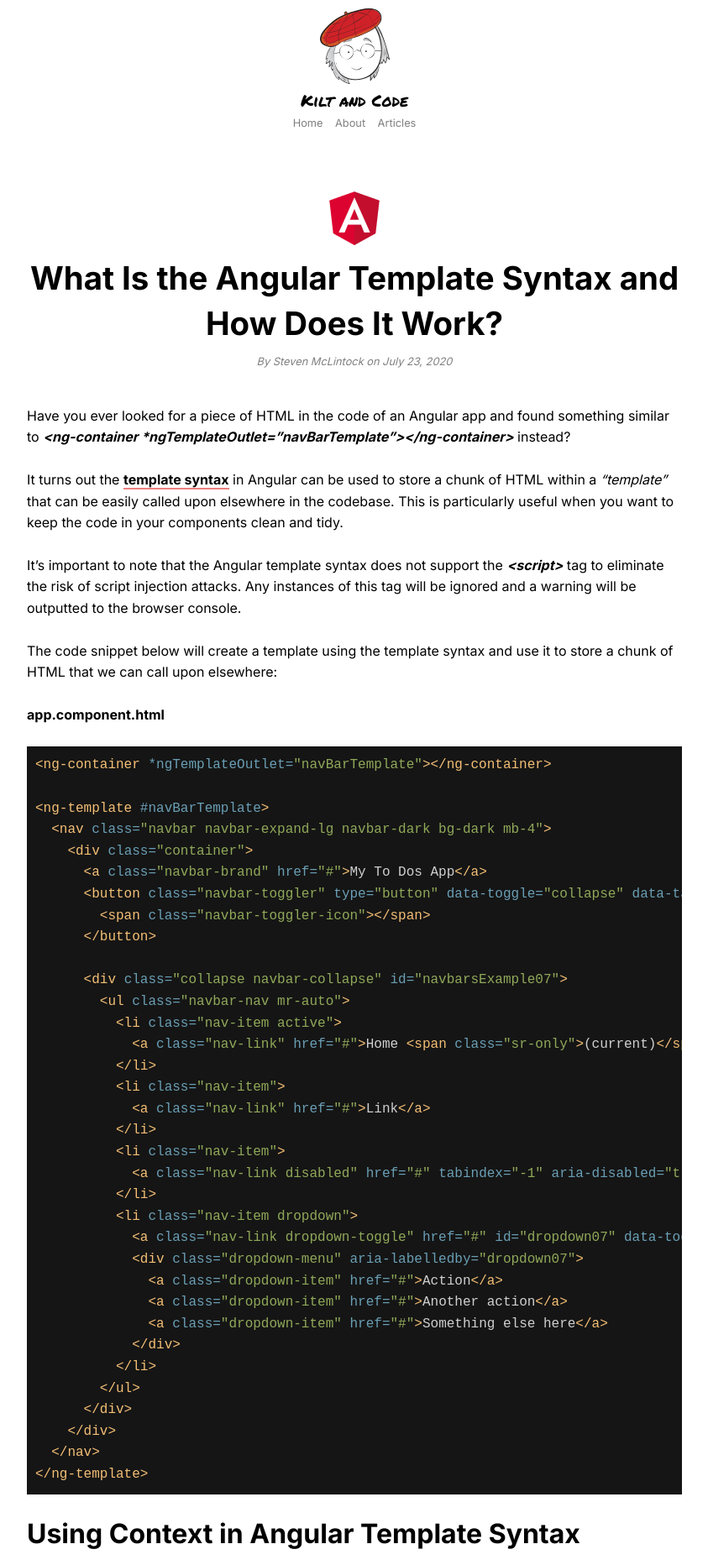
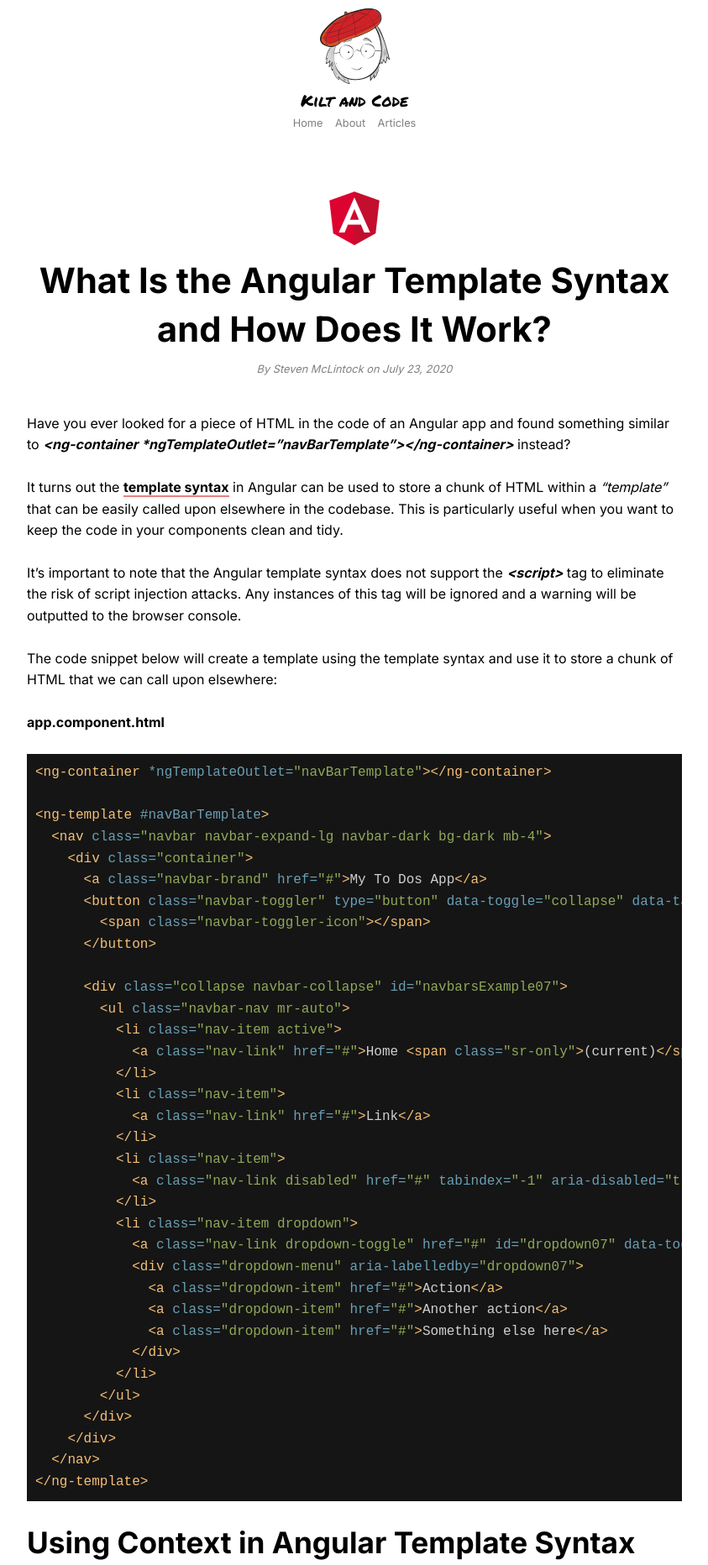
Before and after one commit to kiltandcode/kiltandcode.com, a Jekyll site: the page built from _posts/2020-07-23-what-is-the-angular-template-syntax-and-how-does-it-work.md, in a window 1280 px wide. Shown: the top 1864 px of the page at 84% size, without its empty margins (218-1061 px from the left). Built offline with Jekyll 4.4.1, drawn with Linux system fonts in a browser that asks for light colours.

Commit message:
Increase the size of H1, H2, H3 etc.

```diff
--- a/assets/css/stylesheet.css
+++ b/assets/css/stylesheet.css
@@ -84,19 +84,19 @@ h1, h2, h3, h4, h4, h5, h6 {
 }
 
 h1 {
-  font-size: 240%;
+  font-size: 260%;
 }
 
 h2 {
-  font-size: 200%;
+  font-size: 220%;
 }
 
 h3 {
-  font-size: 170%;
+  font-size: 180%;
 }
 
 h4 {
-  font-size: 150%;
+  font-size: 160%;
 }
 
 h5 {
```
